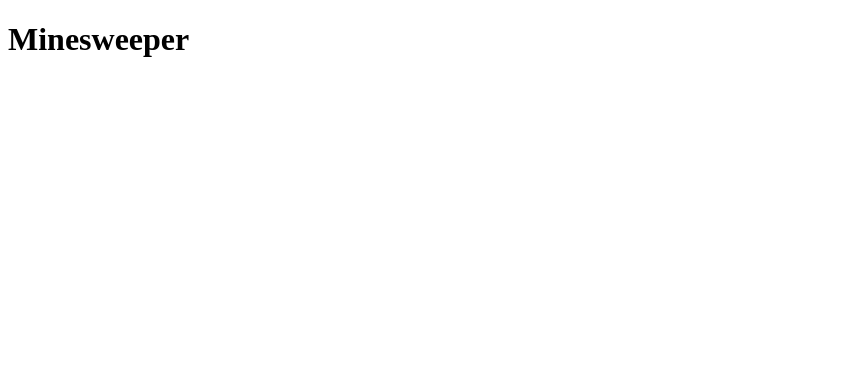
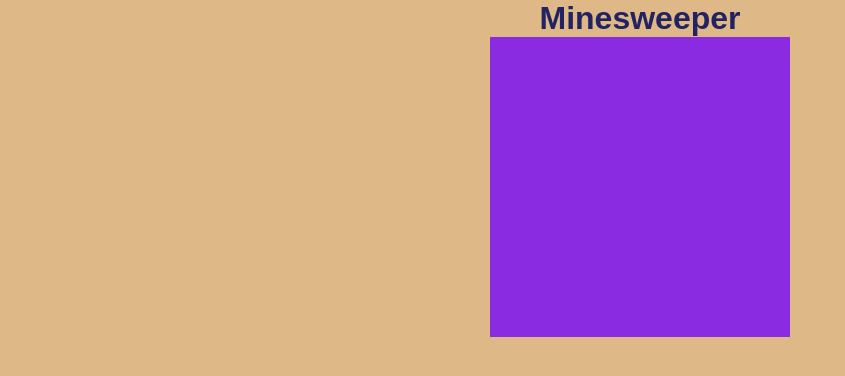
Before and after one commit to the-wind-dev/minesweeper, an Angular app: page / in a window 1280 px wide. Shown: the top 376 px of the page, without its empty margins (0-845 px from the left). Built offline with nearby package versions, Linux system fonts and the light colour scheme.

Commit message:
Базовые стили

```diff
--- a/src/app/app.component.scss
+++ b/src/app/app.component.scss
@@ -0,0 +1,8 @@
+.container {
+    background-color: burlywood;
+}
+
+.game-container {
+    display: flex;
+    justify-content: center;
+}
--- a/src/app/components/board/board.component.scss
+++ b/src/app/components/board/board.component.scss
@@ -0,0 +1,3 @@
+.board {
+    display: grid;
+}
--- a/src/app/components/cell/cell.component.scss
+++ b/src/app/components/cell/cell.component.scss
@@ -0,0 +1,18 @@
+.cell {
+    width: 30px;
+    height: 30px;
+    display: flex;
+    align-items: center;
+    justify-content: center;
+    background-color: blueviolet;
+    cursor: default;
+
+    &:hover {
+        background-color: rgb(59, 18, 97);
+    }
+
+    &.opened {
+        background-color: white;
+        border-color: #aaa;
+    }
+}
--- a/src/styles.scss
+++ b/src/styles.scss
@@ -1 +1,11 @@
-/* You can add global styles to this file, and also import other style files */
+* {
+    margin: 0;
+    padding: 0;
+    box-sizing: border-box;
+}
+body {
+    font-family: Arial, sans-serif;
+    text-align: center;
+    background-color: burlywood;
+    color: rgb(35, 35, 99);
+  }
```
